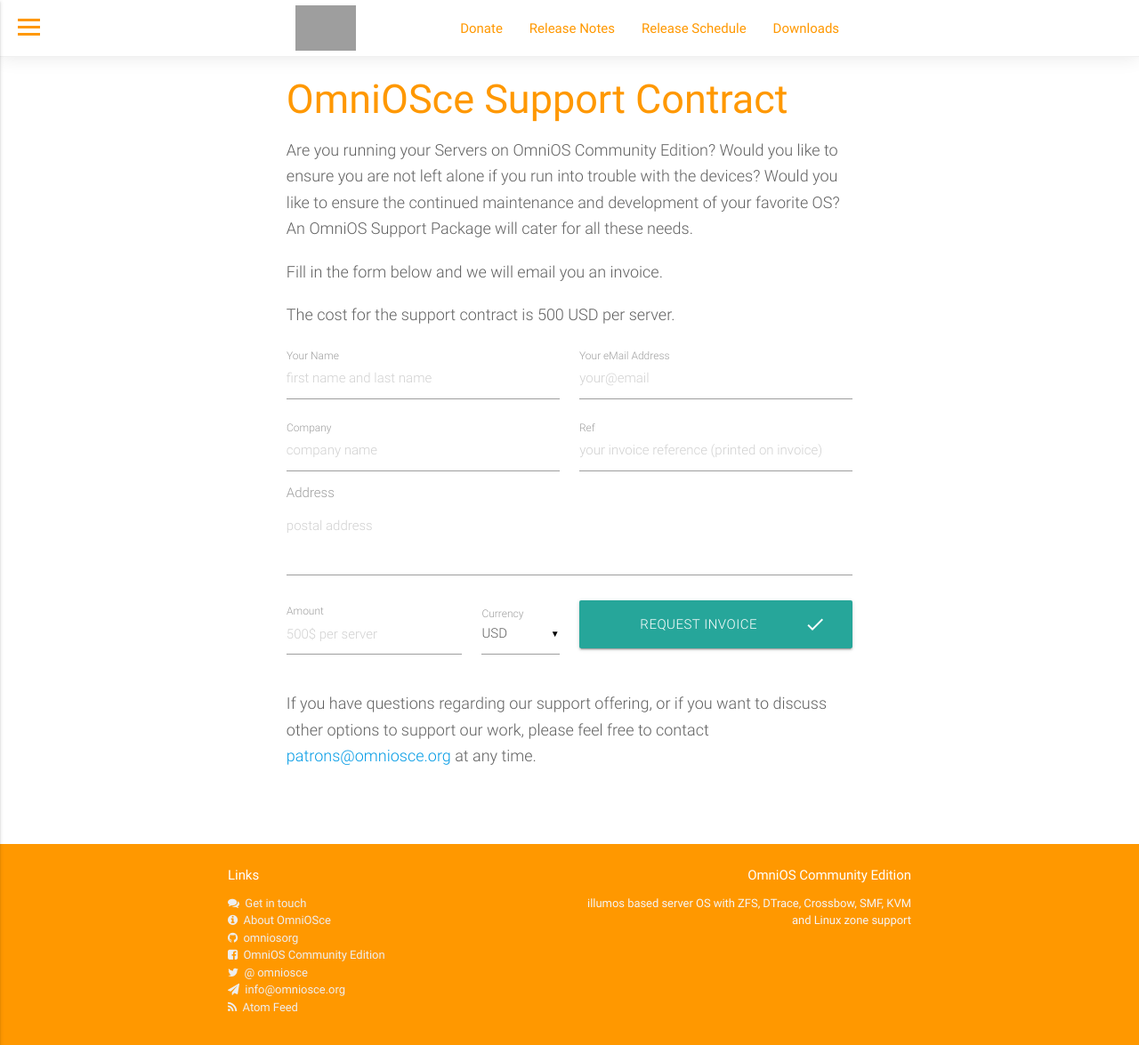
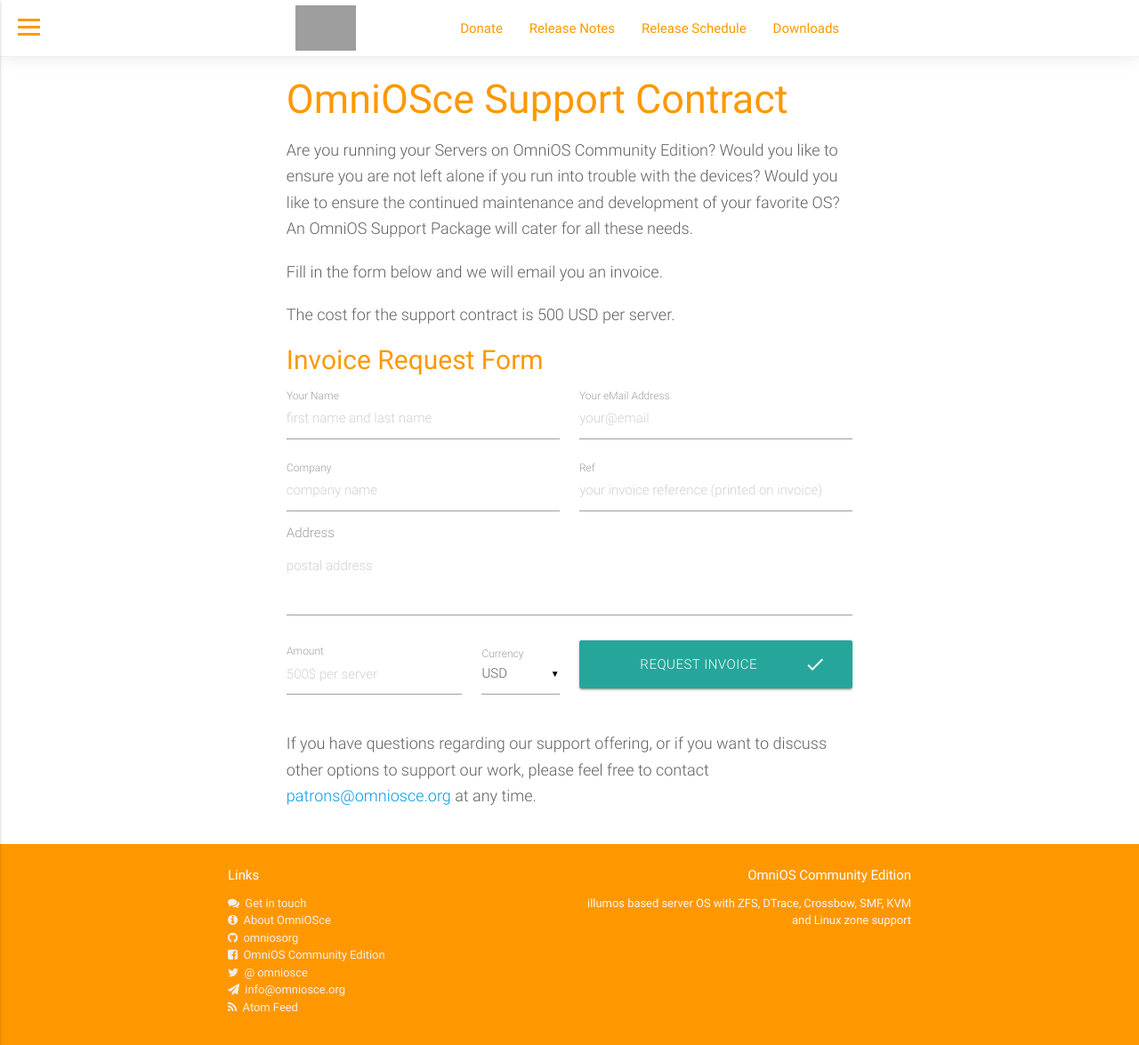
Before and after one commit to omniosorg/omniosorg.github.io, a Jekyll site: the page built from invoice.md, in a window 1280 px wide and 1175 px high. Shown: the whole window at 89% size. Built offline with Jekyll 4.4.1, drawn with Linux system fonts in a browser that asks for light colours; grey boxes are pictures that could not be loaded.

Commit message:
add title

```diff
--- a/invoice.md
+++ b/invoice.md
@@ -16,6 +16,8 @@
 Fill in the form below and we will email you an invoice.
 
 The cost for the support contract is 500 USD per server.
+
+## Invoice Request Form
 
 <form id="invoice-form">
 <div class="row">
```
